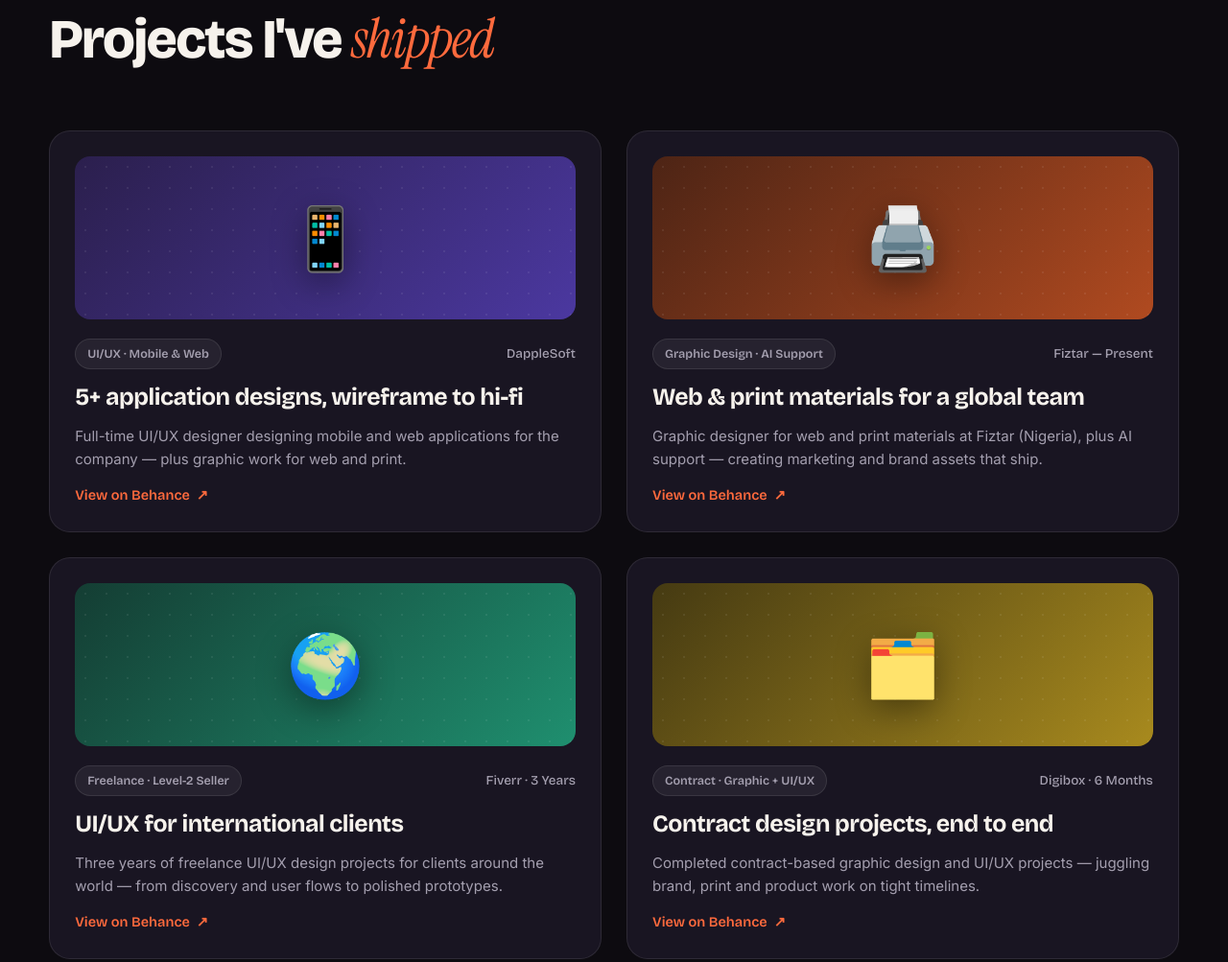
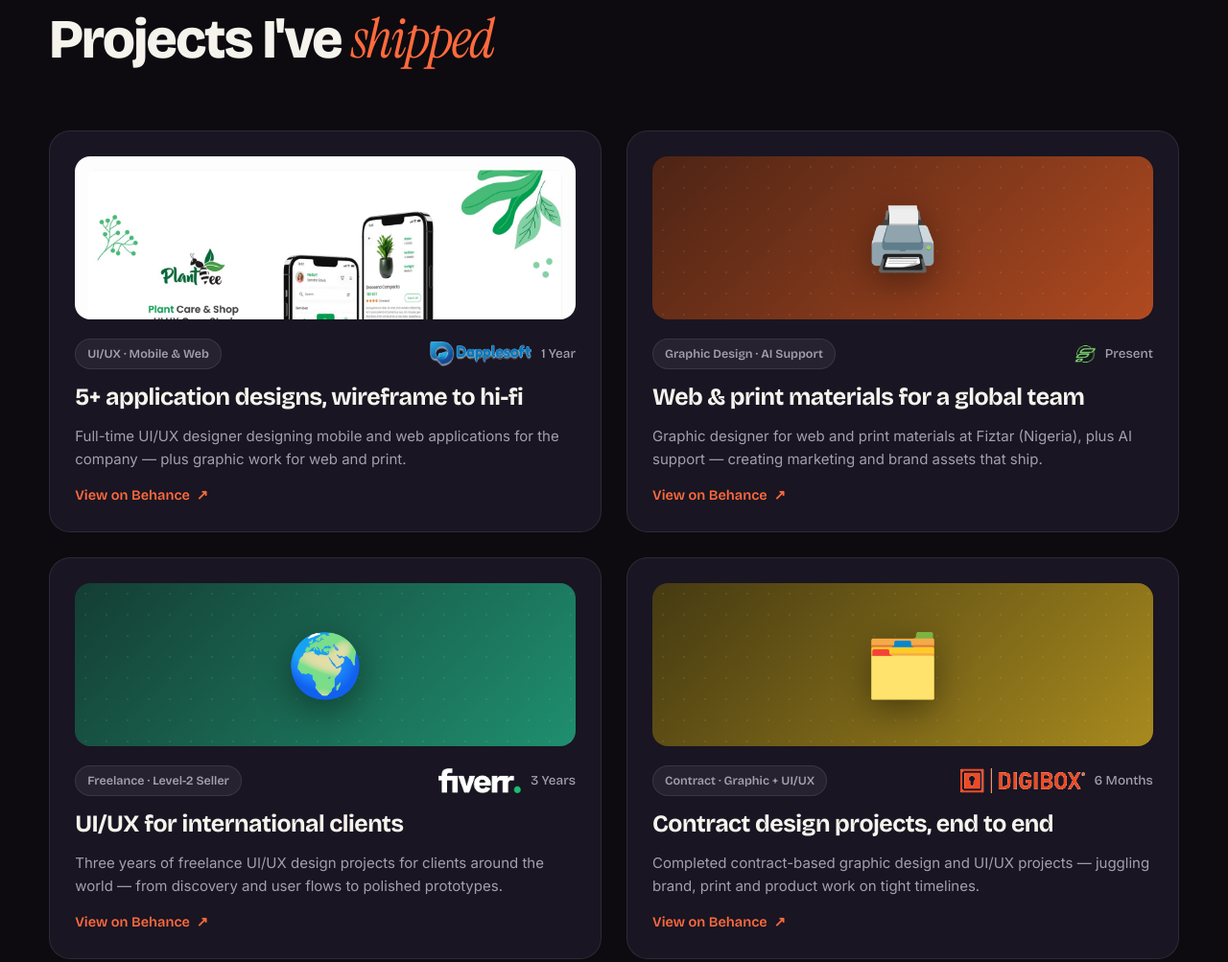
Before and after one commit to MahmudaMim/MahmudaMim.github.io, a plain HTML site: page index.html in a window 1280 px wide. Shown: the part 1023-2026 px from the top of the page at 96% size. Drawn offline with nearby package versions, Linux system fonts and the light colour scheme.

Commit message:
Add profile photo to About, company logos to work cards, PlantBee project cover

```diff
--- a/index.html
+++ b/index.html
@@ -118,12 +118,15 @@
 
         <div class="work-grid">
           <a class="work-card reveal" href="https://www.behance.net/mahmudasultana2" target="_blank" rel="noopener">
-            <div class="work-card__visual work-card__visual--a" aria-hidden="true">
-              <span class="work-card__glyph">📱</span>
+            <div class="work-card__visual work-card__visual--img">
+              <img src="assets/plantbee.jpg" alt="PlantBee — Plant Care &amp; Shop UI/UX case study" width="1400" height="882" loading="lazy" />
             </div>
             <div class="work-card__meta">
               <span class="tag">UI/UX · Mobile &amp; Web</span>
-              <span class="work-card__year">DappleSoft</span>
+              <span class="work-card__year">
+                <img class="work-card__logo" src="assets/logo-dapplesoft.png" alt="DappleSoft" loading="lazy" />
+                <span>1 Year</span>
+              </span>
             </div>
             <h3 class="work-card__title">5+ application designs, wireframe to hi-fi</h3>
             <p class="work-card__desc">Full-time UI/UX designer designing mobile and web applications for the company — plus graphic work for web and print.</p>
@@ -136,7 +139,10 @@
             </div>
             <div class="work-card__meta">
               <span class="tag">Graphic Design · AI Support</span>
-              <span class="work-card__year">Fiztar — Present</span>
+              <span class="work-card__year">
+                <img class="work-card__logo" src="assets/logo-fiztar.png" alt="Fiztar" loading="lazy" />
+                <span>Present</span>
+              </span>
             </div>
             <h3 class="work-card__title">Web &amp; print materials for a global team</h3>
             <p class="work-card__desc">Graphic designer for web and print materials at Fiztar (Nigeria), plus AI support — creating marketing and brand assets that ship.</p>
@@ -149,7 +155,10 @@
             </div>
             <div class="work-card__meta">
               <span class="tag">Freelance · Level-2 Seller</span>
-              <span class="work-card__year">Fiverr · 3 Years</span>
+              <span class="work-card__year">
+                <img class="work-card__logo" src="assets/logo-fiverr.png" alt="Fiverr" loading="lazy" />
+                <span>3 Years</span>
+              </span>
             </div>
             <h3 class="work-card__title">UI/UX for international clients</h3>
             <p class="work-card__desc">Three years of freelance UI/UX design projects for clients around the world — from discovery and user flows to polished prototypes.</p>
@@ -162,7 +171,10 @@
             </div>
             <div class="work-card__meta">
               <span class="tag">Contract · Graphic + UI/UX</span>
-              <span class="work-card__year">Digibox · 6 Months</span>
+              <span class="work-card__year">
+                <img class="work-card__logo" src="assets/logo-digibox.png" alt="Digibox" loading="lazy" />
+                <span>6 Months</span>
+              </span>
             </div>
             <h3 class="work-card__title">Contract design projects, end to end</h3>
             <p class="work-card__desc">Completed contract-based graphic design and UI/UX projects — juggling brand, print and product work on tight timelines.</p>
@@ -188,8 +200,10 @@
         </header>
 
         <div class="about__grid">
-          <div class="about__avatar reveal" aria-hidden="true">
-            <div class="about__avatar-face">MS</div>
+          <div class="about__avatar reveal">
+            <div class="about__avatar-face">
+              <img src="assets/photo.jpg" alt="Mahmuda Sultana" width="900" height="1124" loading="lazy" />
+            </div>
             <span class="sticker sticker--avatar">Drawing, reading &amp; DIY ✏️</span>
           </div>
 
--- a/styles.css
+++ b/styles.css
@@ -504,6 +504,22 @@ button { font: inherit; cursor: pointer; background: none; border: none; color:
 .work-card__visual--b { background: linear-gradient(135deg, #4d2415, #b04a20); }
 .work-card__visual--c { background: linear-gradient(135deg, #143d33, #1f8f6f); }
 .work-card__visual--d { background: linear-gradient(135deg, #453a12, #a88a1e); }
+
+/* image-based visual (case study cover) */
+.work-card__visual--img {
+  background: #fdfdfd;
+  padding: 14px;
+}
+.work-card__visual--img::before { display: none; }
+.work-card__visual--img img {
+  position: relative;
+  width: 100%;
+  height: 100%;
+  object-fit: contain;
+  border-radius: 8px;
+  transition: transform 0.7s var(--ease);
+}
+.work-card:hover .work-card__visual--img img { transform: scale(1.04); }
 .work-card__glyph {
   position: relative;
   filter: drop-shadow(0 10px 18px rgba(0, 0, 0, 0.4));
@@ -518,7 +534,22 @@ button { font: inherit; cursor: pointer; background: none; border: none; color:
   gap: 12px;
   flex-wrap: wrap;
 }
-.work-card__year { color: var(--muted); font-size: 13.5px; font-family: var(--font-display); font-weight: 500; }
+.work-card__year {
+  display: inline-flex;
+  align-items: center;
+  gap: 10px;
+  color: var(--muted);
+  font-family: var(--font-display);
+  font-size: 13.5px;
+  font-weight: 500;
+}
+.work-card__year span { white-space: nowrap; }
+.work-card__logo {
+  height: 26px;
+  width: auto;
+  max-width: 130px;
+  object-fit: contain;
+}
 
 .tag {
   display: inline-block;
@@ -589,6 +620,13 @@ button { font: inherit; cursor: pointer; background: none; border: none; color:
   letter-spacing: -0.04em;
   animation: morph 9s ease-in-out infinite;
   box-shadow: 0 30px 80px rgba(255, 106, 61, 0.22);
+  overflow: hidden;
+}
+.about__avatar-face img {
+  width: 100%;
+  height: 100%;
+  object-fit: cover;
+  object-position: center 22%;
 }
 @keyframes morph {
   0%, 100% { border-radius: 34% 66% 58% 42% / 45% 40% 60% 55%; }
```
Also changed, not shown: assets/logo-dapplesoft.png (added), assets/logo-digibox.png (added), assets/logo-fiverr.png (added), assets/logo-fiztar.png (added), assets/photo.jpg (added), assets/plantbee.jpg (added).
